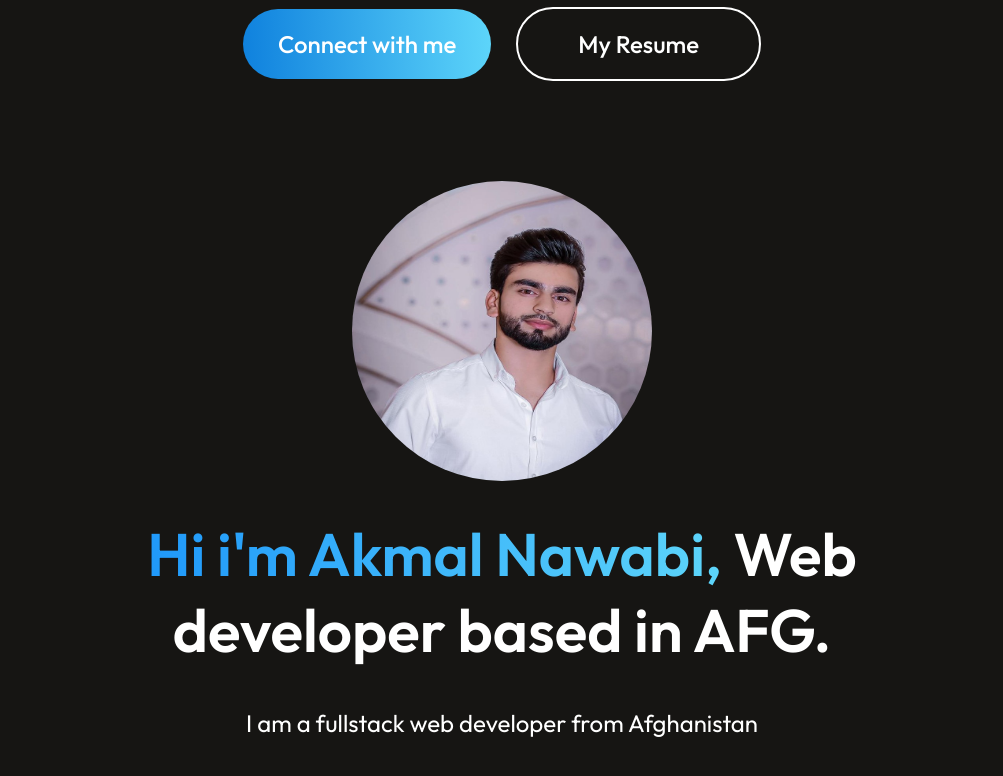
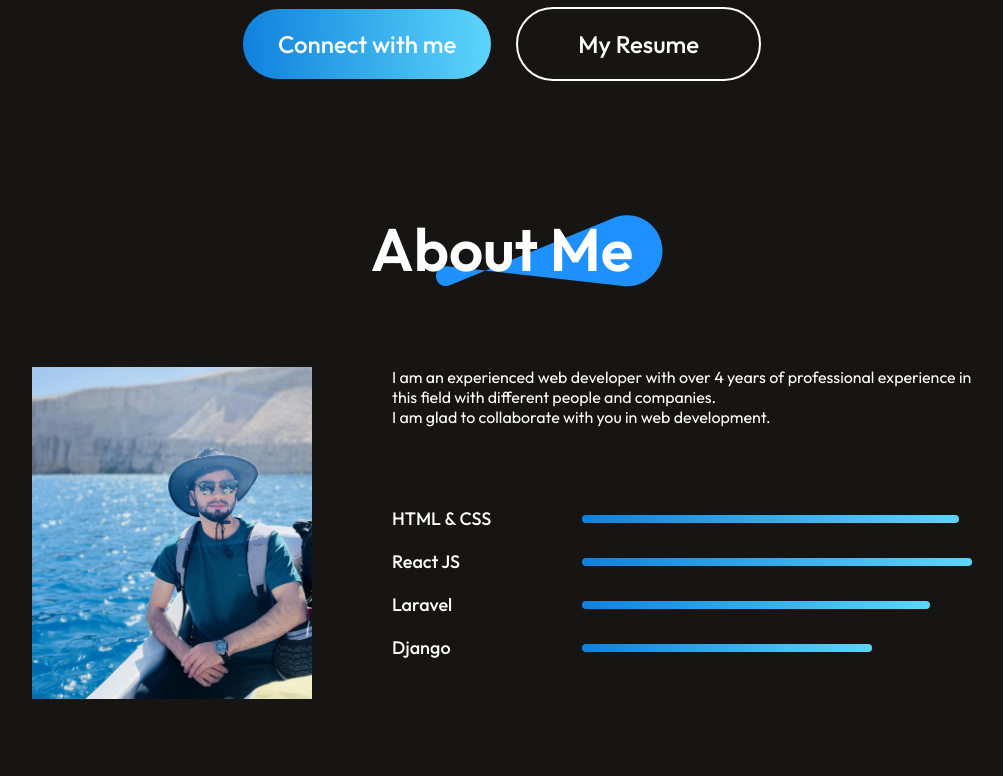
Before and after one commit to akmalnawabi/myProfile, a React (Vite) app: page / in a window 1280 px wide. Shown: the part 760-1536 px from the top of the page, without its empty margins (138-1141 px from the left). Built offline with nearby package versions, Linux system fonts and the light colour scheme.

Commit message:
additional hero deleted

```diff
--- a/package.json
+++ b/package.json
@@ -10,6 +10,7 @@
     "preview": "vite preview"
   },
   "dependencies": {
+    "gh": "^2.8.9",
     "react": "^18.3.1",
     "react-dom": "^18.3.1",
     "react-router-dom": "^6.27.0",
--- a/src/App.jsx
+++ b/src/App.jsx
@@ -21,7 +21,7 @@ const App = () => {
           <Route path="/contact" element={<Contact />} />
         </Routes>
       </Router>
-      <Hero />
+      {/* <Hero /> */}
       <About />
       <Services />
       <MyWork />
```
Also changed, not shown: 1 other file (tests, documents, lock files or other folders).
